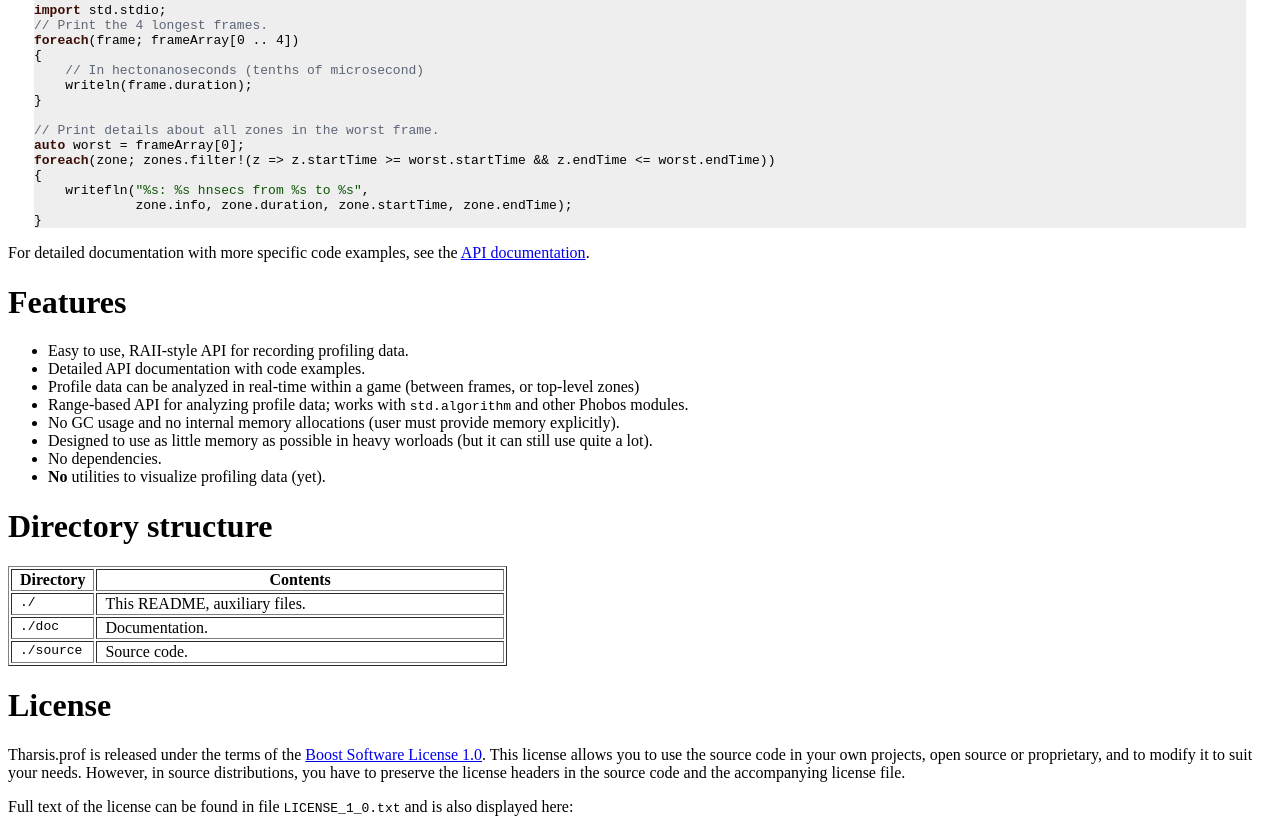
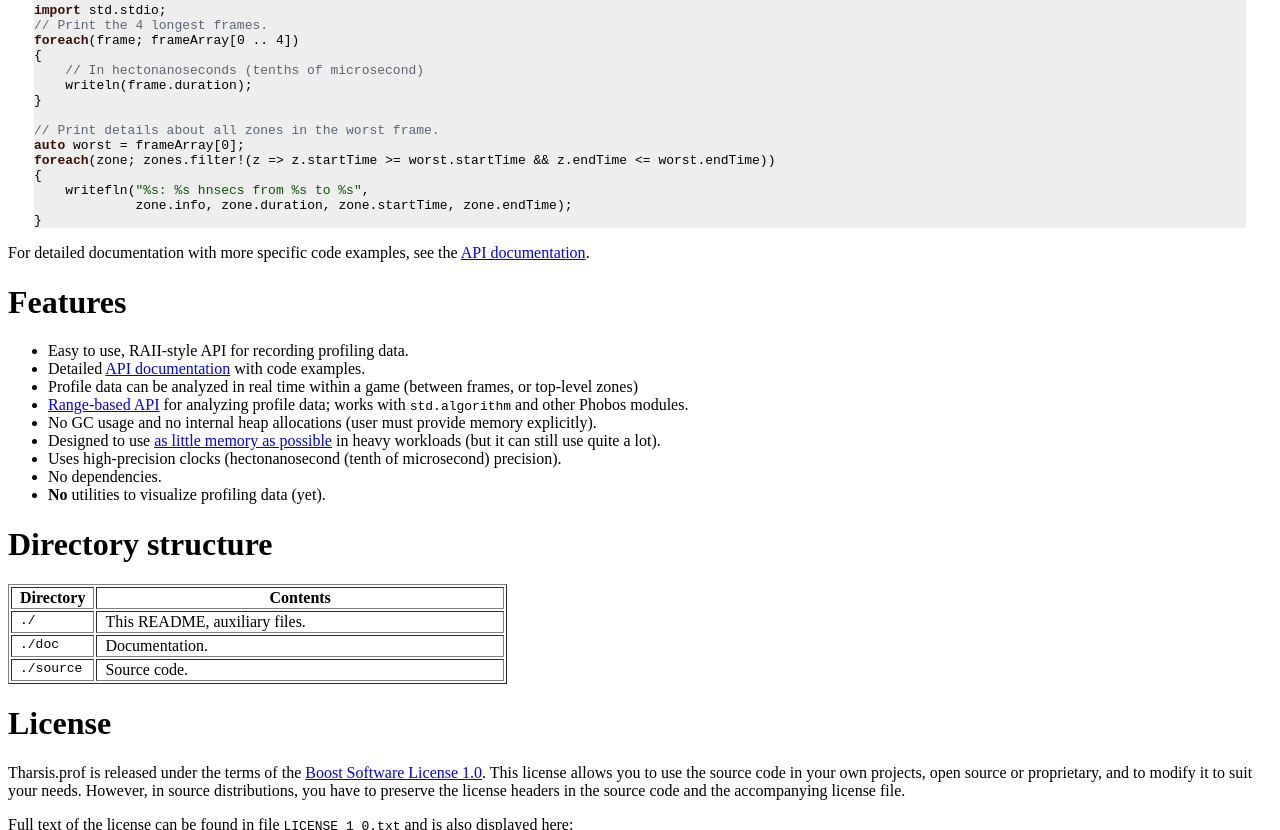
Before and after one commit to kiith-sa/tharsis.prof, a website: page README.html in a window 1280 px wide. Shown: the part 1031-1861 px from the top of the page. Drawn offline with Linux system fonts and the light colour scheme.

Commit message:
More links in README.

```diff
--- a/README.html
+++ b/README.html
@@ -343,11 +343,11 @@ ul.auto-toc {
 
 <div class="section" id="introduction">
 <h1>Introduction</h1>
-<p>Tharsis.prof is an open source frame-based profiler library for the D programming
-language. A frame-based profiler keeps track of overhead separately for individual frames
-in a game. This is useful to track down issues with inconsistent overhead (such as lag
-that appears only once in a few seconds) that are hard to detect with conventional
-profilers.</p>
+<p>Tharsis.prof is an open source <a class="reference external" href="http://defenestrate.eu/2014/09/05/frame_based_game_profiling.html">frame-based profiler</a> library for the
+D programming language. A frame-based profiler keeps track of overhead separately for
+individual frames in a game. This is useful to track down issues with inconsistent
+overhead (such as lag that appears only once in a few seconds) that are hard to detect
+with conventional profilers.</p>
 <p>Tharsis.prof is designed to be easy to use and lightweight. See the example below to get
 started.</p>
 <p>Note that this is still a <strong>work in progress</strong>. Its API is not stable and there might be
@@ -422,14 +422,16 @@ compatibility <strong>breaking changes</strong> in future.</p>
 <h1>Features</h1>
 <ul class="simple">
 <li>Easy to use, RAII-style API for recording profiling data.</li>
-<li>Detailed API documentation with code examples.</li>
-<li>Profile data can be analyzed in real-time within a game (between frames, or top-level
+<li>Detailed <a class="reference external" href="http://defenestrate.eu/docs/tharsis.prof/index.html">API documentation</a>
+with code examples.</li>
+<li>Profile data can be analyzed in real time within a game (between frames, or top-level
 zones)</li>
-<li>Range-based API for analyzing profile data; works with <tt class="docutils literal">std.algorithm</tt> and other
-Phobos modules.</li>
-<li>No GC usage and no internal memory allocations (user must provide memory explicitly).</li>
-<li>Designed to use as little memory as possible in heavy worloads (but it can still use
-quite a lot).</li>
+<li><a class="reference external" href="http://defenestrate.eu/2014/09/05/frame_based_profiling_with_d_ranges.html">Range-based API</a> for
+analyzing profile data; works with <tt class="docutils literal">std.algorithm</tt> and other Phobos modules.</li>
+<li>No GC usage and no internal heap allocations (user must provide memory explicitly).</li>
+<li>Designed to use <a class="reference external" href="http://defenestrate.eu/2014/09/05/optimizing_memory_usage_of_a_frame_based_profiler.html">as little memory as possible</a>
+in heavy workloads (but it can still use quite a lot).</li>
+<li>Uses high-precision clocks (hectonanosecond (tenth of microsecond) precision).</li>
 <li>No dependencies.</li>
 <li><strong>No</strong> utilities to visualize profiling data (yet).</li>
 </ul>
```
Also changed, not shown: 1 other file.
